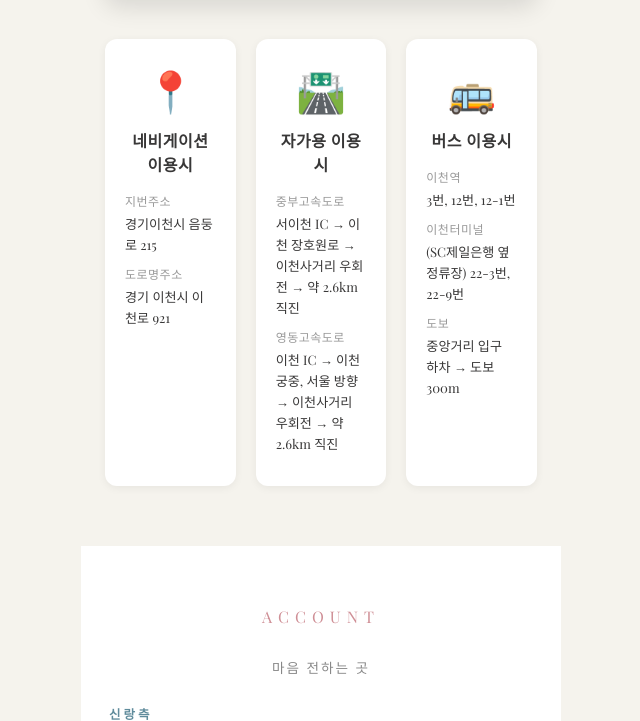
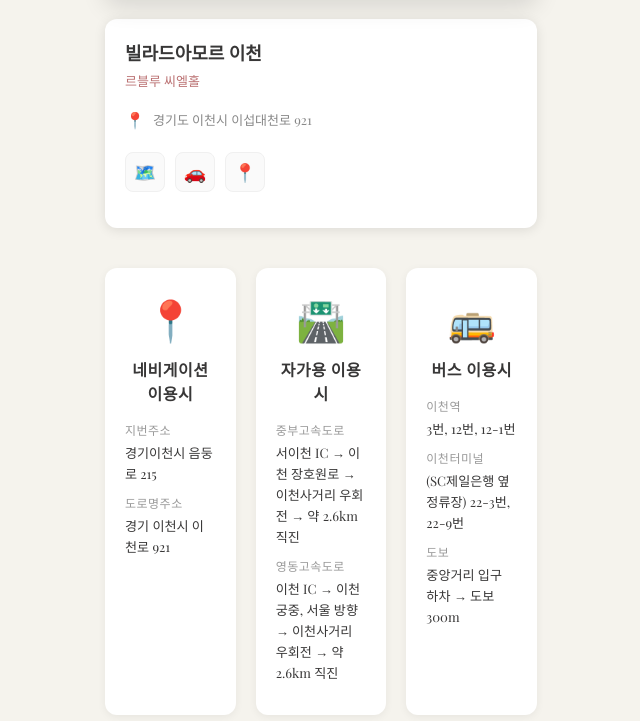
Before and after one commit to lee-juik/invitation-card, a Flask app: page / in a window 1280 px wide. Shown: the part 4163-4884 px from the top of the page, without its empty margins (319-959 px from the left). Run offline with Flask 3, Linux system fonts and the light colour scheme; data that the repository does not hold is empty; some libraries are stand-ins or nearby versions; some web fonts are replaced.

Commit message:
fix: 오버레이 카드를 지도 아래로 분리 (겹침 현상 해결)

```diff
--- a/static/css/style.css
+++ b/static/css/style.css
@@ -742,15 +742,11 @@ a { text-decoration: none; color: inherit; }
 }
 
 .location-card {
-    position: absolute;
-    bottom: 20px;
-    left: 16px;
-    right: 16px;
     background: white;
     padding: 20px;
     border-radius: 12px;
-    box-shadow: 0 8px 32px rgba(0, 0, 0, 0.18);
-    z-index: 100;
+    box-shadow: 0 2px 12px rgba(0, 0, 0, 0.1);
+    margin-top: 20px;
     animation: slideUp 0.4s ease;
 }
 
--- a/templates/index.html
+++ b/templates/index.html
@@ -22,7 +22,7 @@
     <link rel="stylesheet" href="https://cdn.salondeletter.com/cdn/swiper/swiper-bundle.min.css">
     <link rel="stylesheet" href="https://unpkg.com/leaflet@1.9.4/dist/leaflet.css"/>
     <link rel="stylesheet" href="https://cdn.salondeletter.com/cdn/aos/aos.css">
-    <link rel="stylesheet" href="{{ url_for('static', filename='css/style.css') }}?v=20260410m">
+    <link rel="stylesheet" href="{{ url_for('static', filename='css/style.css') }}?v=20260410n">
 </head>
 <body>
 <div id="wrap">
@@ -177,11 +177,12 @@
         <div class="section-inner">
             <h2 class="section-title">LOCATION</h2>
 
-            <!-- 지도 컨테이너 (오버레이 카드 포함) -->
+            <!-- 지도 컨테이너 -->
             <div class="map-container">
                 <iframe src="https://www.google.com/maps/embed?pb=!1m18!1m12!1m3!1d3168.2934095938166!2d127.44386!3d37.27256!2m3!1f0!2f0!3f0!3m2!1i1024!2i768!4f13.1!3m3!1m2!1s0x357193a2a2a2a2a2d%3A0x2a2a2a2a2a2a2a2a!2z67CtdHJha8+AIOyjvOyjvCDrpqzsg4nquLDrp4zsoZzsiqXsmYjrqZQgIOungOynhA!5e0!3m2!1sko!2skr!4v1712764800000" width="100%" height="100%" style="border:0;" allowfullscreen="" loading="lazy" referrerpolicy="no-referrer-when-downgrade"></iframe>
+            </div>
 
-                <!-- 오버레이 카드 -->
+            <!-- 정보 카드 (지도 아래) -->
             <div class="location-card">
                 <div class="card-header">
                     <h3>빌라드아모르 이천</h3>
@@ -205,7 +206,6 @@
                     <a class="navi-icon" href="https://map.naver.com/v5/search/빌라드아모르+이천" target="_blank" title="네이버지도">
                         📍
                     </a>
-                    </div>
                 </div>
             </div>
 
```
Lines whose indentation alone changed are shown as unchanged.
